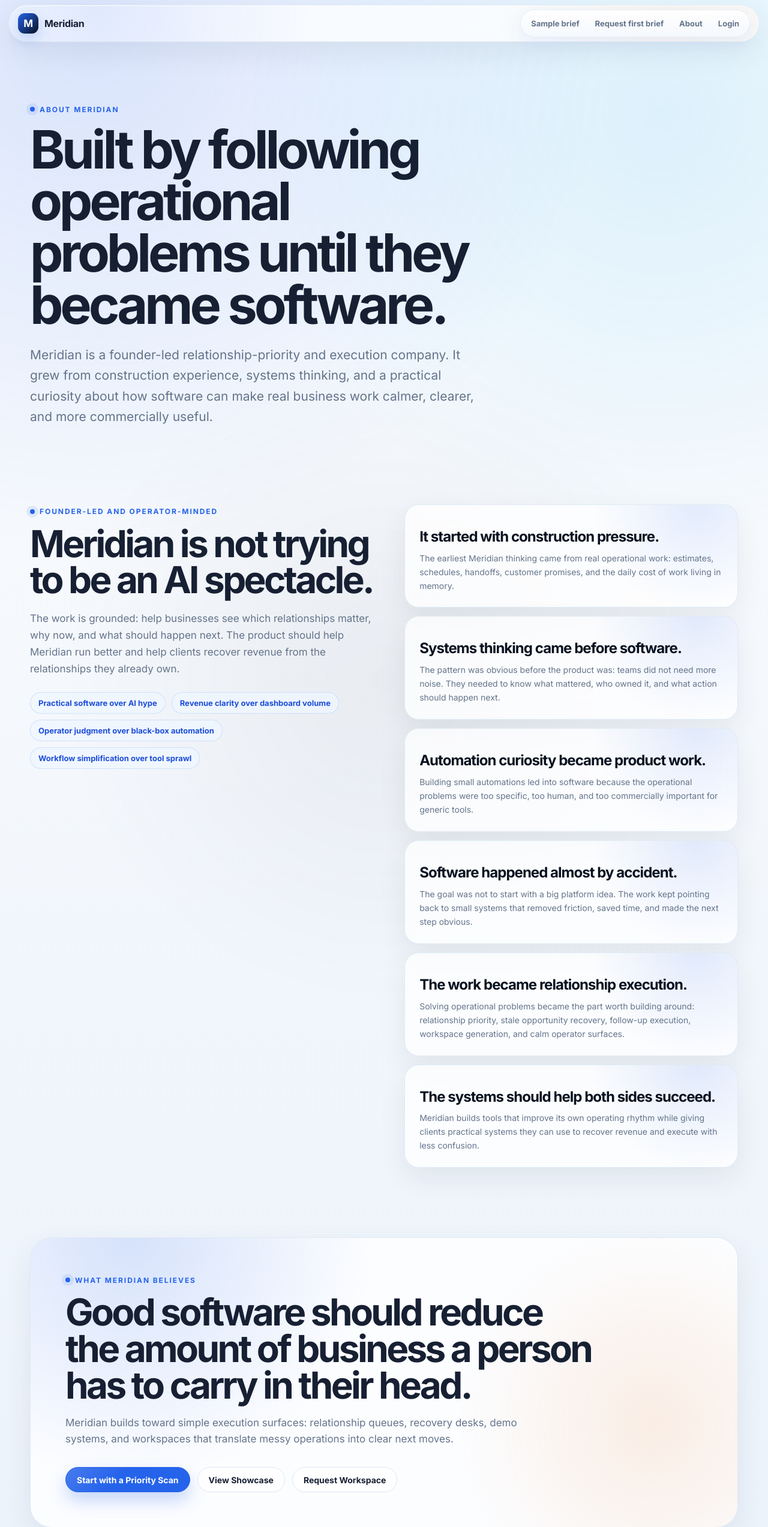
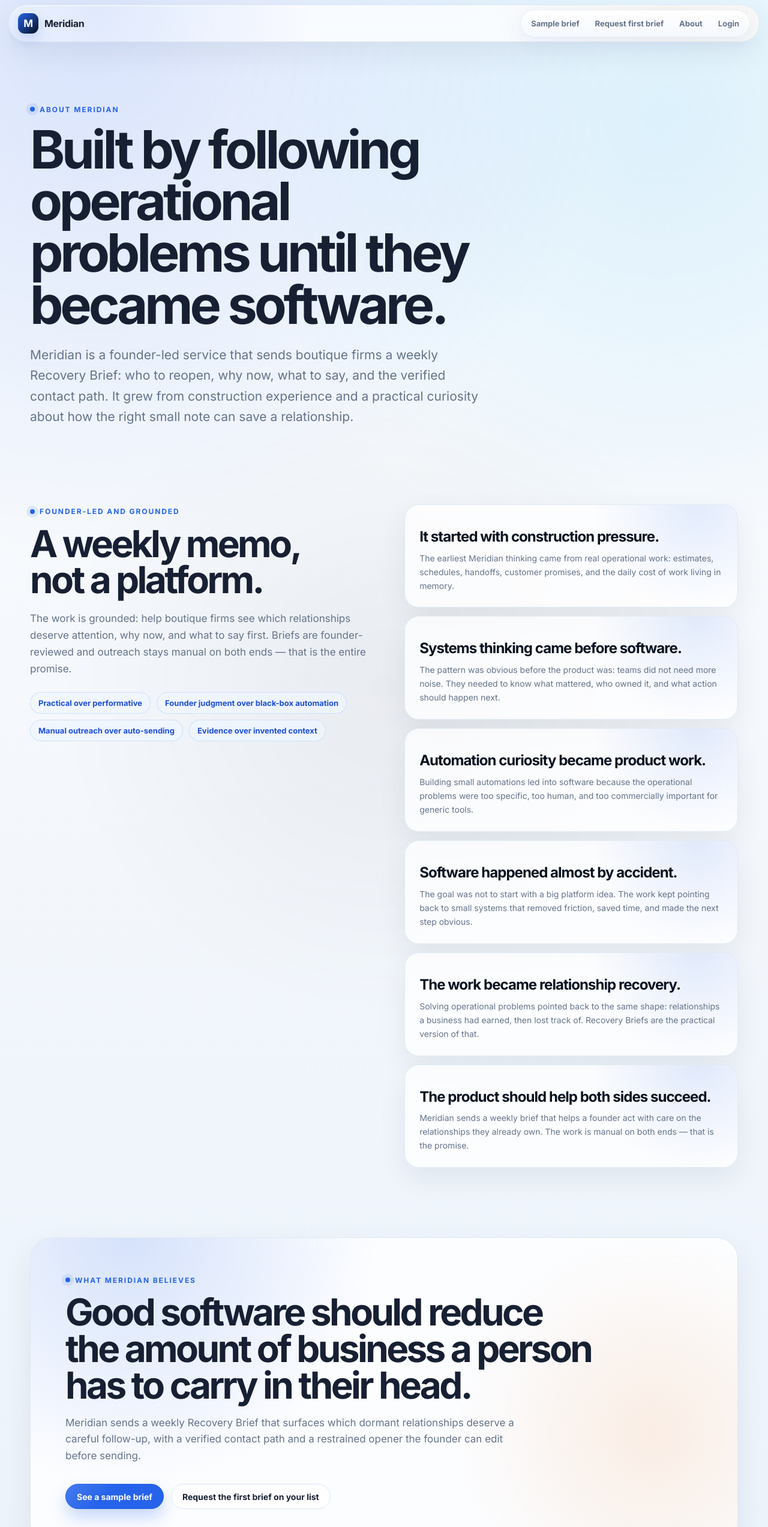
Before and after one commit to daleautomation/meridian-ai-product, a Next.js app: page /about in a window 1280 px wide. Shown: the top 2546 px of the page at 60% size. Built offline with nearby package versions, Linux system fonts and the light colour scheme; no server answers.

Commit message:
Fix CTA destinations and align about page with Recovery Brief positioning

```diff
--- a/app/about/page.tsx
+++ b/app/about/page.tsx
@@ -1,12 +1,15 @@
 import type { Metadata } from "next";
 import { PublicFooter } from "@/components/public/layout/PublicFooter";
 import { PublicHeader } from "@/components/public/layout/PublicHeader";
-import { REQUEST_WORKSPACE_HREF, SHOWCASE_HREF, VISIBILITY_SCAN_HREF } from "@/content/public/home";
+import {
+  RECOVERY_SAMPLE_BRIEF_HREF,
+  REQUEST_FIRST_BRIEF_HREF,
+} from "@/content/public/home";
 
 export const metadata: Metadata = {
-  title: "About Meridian | Relationship Priority and Operator Systems",
+  title: "About Meridian | Weekly Recovery Briefs for Boutique Firms",
   description:
-    "Meridian is a founder-led relationship-priority and execution company building practical software for revenue clarity, workflow simplification, and operator focus.",
+    "Meridian is a founder-led service that sends boutique firms a weekly Recovery Brief: who to reopen, why now, what to say, and the verified contact path.",
 };
 
 const storyPoints = [
@@ -27,20 +30,20 @@
     text: "The goal was not to start with a big platform idea. The work kept pointing back to small systems that removed friction, saved time, and made the next step obvious.",
   },
   {
-    title: "The work became relationship execution.",
-    text: "Solving operational problems became the part worth building around: relationship priority, stale opportunity recovery, follow-up execution, workspace generation, and calm operator surfaces.",
+    title: "The work became relationship recovery.",
+    text: "Solving operational problems pointed back to the same shape: relationships a business had earned, then lost track of. Recovery Briefs are the practical version of that.",
   },
   {
-    title: "The systems should help both sides succeed.",
-    text: "Meridian builds tools that improve its own operating rhythm while giving clients practical systems they can use to recover revenue and execute with less confusion.",
+    title: "The product should help both sides succeed.",
+    text: "Meridian sends a weekly brief that helps a founder act with care on the relationships they already own. The work is manual on both ends — that is the promise.",
   },
 ] as const;
 
 const principles = [
-  "Practical software over AI hype",
-  "Revenue clarity over dashboard volume",
-  "Operator judgment over black-box automation",
-  "Workflow simplification over tool sprawl",
+  "Practical over performative",
+  "Founder judgment over black-box automation",
+  "Manual outreach over auto-sending",
+  "Evidence over invented context",
 ] as const;
 
 export default function About() {
@@ -51,22 +54,22 @@
         <span className="public-eyebrow">About Meridian</span>
         <h1>Built by following operational problems until they became software.</h1>
         <p>
-          Meridian is a founder-led relationship-priority and execution company.
-          It grew from construction experience, systems thinking, and a practical
-          curiosity about how software can make real business work calmer,
-          clearer, and more commercially useful.
+          Meridian is a founder-led service that sends boutique firms a weekly
+          Recovery Brief: who to reopen, why now, what to say, and the verified
+          contact path. It grew from construction experience and a practical
+          curiosity about how the right small note can save a relationship.
         </p>
       </section>
 
       <section className="about-public-section about-public-split">
         <div>
-          <span className="public-eyebrow">Founder-led and operator-minded</span>
-          <h2>Meridian is not trying to be an AI spectacle.</h2>
+          <span className="public-eyebrow">Founder-led and grounded</span>
+          <h2>A weekly memo, not a platform.</h2>
           <p>
-            The work is grounded: help businesses see which relationships matter,
-            why now, and what should happen next. The product should help
-            Meridian run better and help clients recover revenue from the
-            relationships they already own.
+            The work is grounded: help boutique firms see which relationships
+            deserve attention, why now, and what to say first. Briefs are
+            founder-reviewed and outreach stays manual on both ends — that is
+            the entire promise.
           </p>
           <div className="public-pill-row">
             {principles.map((principle) => (
@@ -89,19 +92,16 @@
           <span className="public-eyebrow">What Meridian believes</span>
           <h2>Good software should reduce the amount of business a person has to carry in their head.</h2>
           <p>
-            Meridian builds toward simple execution surfaces: relationship queues,
-            recovery desks, demo systems, and workspaces that translate messy
-            operations into clear next moves.
+            Meridian sends a weekly Recovery Brief that surfaces which dormant
+            relationships deserve a careful follow-up, with a verified contact
+            path and a restrained opener the founder can edit before sending.
           </p>
           <div className="public-hero-actions">
-            <a className="public-primary-button" href={VISIBILITY_SCAN_HREF}>
-              Start with a Priority Scan
+            <a className="public-primary-button" href={RECOVERY_SAMPLE_BRIEF_HREF}>
+              See a sample brief
             </a>
-            <a className="public-secondary-button" href={SHOWCASE_HREF}>
-              View Showcase
-            </a>
-            <a className="public-secondary-button" href={REQUEST_WORKSPACE_HREF}>
-              Request Workspace
+            <a className="public-secondary-button" href={REQUEST_FIRST_BRIEF_HREF}>
+              Request the first brief on your list
             </a>
           </div>
         </div>
--- a/content/public/home.ts
+++ b/content/public/home.ts
@@ -9,8 +9,18 @@
 export const CLIENT_LOGIN_HREF = "/login?next=/operator";
 export const SHOWCASE_HREF = "/showcase";
 export const ABOUT_HREF = "/about";
-export const RECOVERY_SAMPLE_BRIEF_HREF = "/#sample-brief-preview";
-export const REQUEST_FIRST_BRIEF_HREF = "/intake/workspace-request?source=first-brief";
+// Points at a real Recovery Brief so the CTA delivers what it promises.
+// Staffing Pipeline Recovery matches the recruiting/staffing outreach cohort
+// and is the strongest brief currently generated on disk. Swap to another
+// generated brief slug if the cohort changes (or regenerate the desired
+// brief first — slugs live under data/recovery-briefs/).
+export const RECOVERY_SAMPLE_BRIEF_HREF = "/brief/staffing-pipeline-recovery/2026-W20";
+
+// Founder-led intake: the "first brief" request is intentionally a mailto
+// rather than a form. Manual reply preserves the founder-reviewed promise
+// of the product itself.
+export const REQUEST_FIRST_BRIEF_HREF =
+  "mailto:dylan@meridian.ai?subject=First%20Recovery%20Brief&body=Hi%20Dylan%20%E2%80%94%20I%27d%20like%20a%20first%20Recovery%20Brief%20on%20my%20list.%0A%0AFirm%3A%20%0AContacts%20I%27d%20like%20included%3A%20%0AFormat%20I%20can%20share%20(CSV%2C%20HubSpot%20export%2C%20etc.)%3A%20";
 
 export const productLadder = [
   "Relationships",
```
